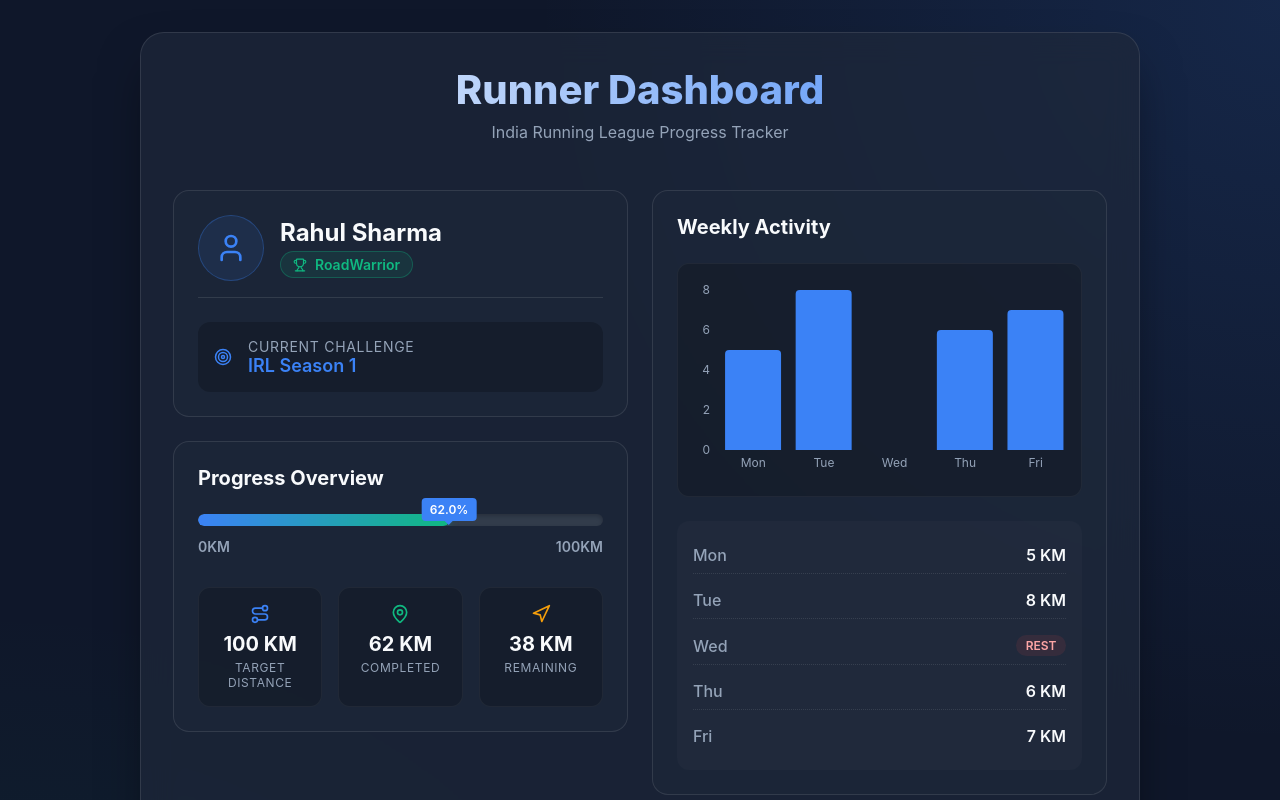
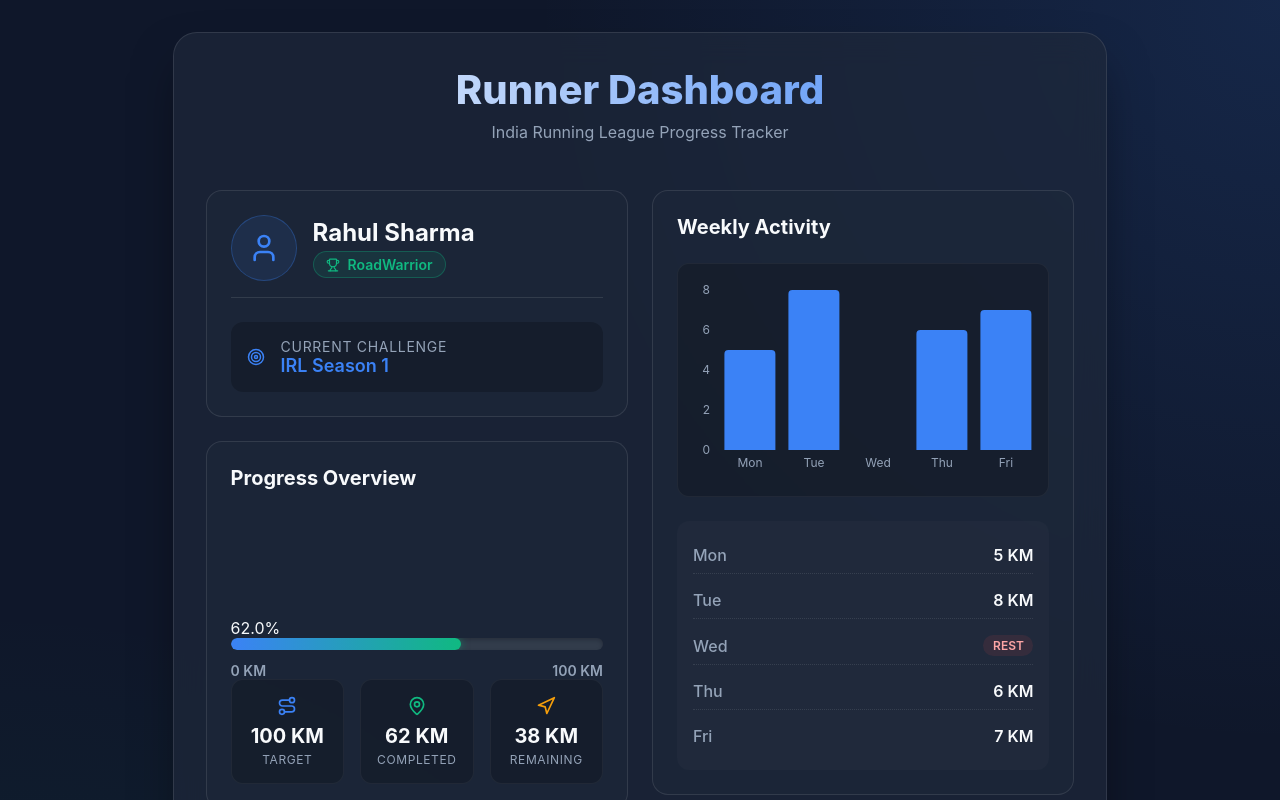
Before and after one commit to CodyBrat/runner, a React (Vite) app: page / in a window 1280 px wide. Shown: the top 800 px of the page. Built offline with nearby package versions, Linux system fonts and the light colour scheme.

Commit message:
feat: Add circular progress indicator to metrics

```diff
--- a/src/components/ProgressMetrics.jsx
+++ b/src/components/ProgressMetrics.jsx
@@ -5,12 +5,37 @@ import { Route, MapPin, Navigation } from 'lucide-react';
 const ProgressMetrics = ({ data }) => {
     const percentage = Math.min((data.completed_distance / data.target_distance) * 100, 100).toFixed(1);
     const remaining = Math.max(data.target_distance - data.completed_distance, 0);
+    const circleRadius = 40;
+    const circleCircumference = 2 * Math.PI * circleRadius;
+    const strokeDashoffset = circleCircumference - (percentage / 100) * circleCircumference;
 
     return (
         <div className="card progress-metrics">
             <h3 className="section-title">Progress Overview</h3>
 
-            <div className="progress-container">
+            <div className="progress-visualizations">
+                <div className="circular-progress-container">
+                    <svg width="100" height="100" viewBox="0 0 100 100">
+                        <circle
+                            className="circle-bg"
+                            cx="50" cy="50" r={circleRadius}
+                            strokeWidth="8" fill="none"
+                        />
+                        <circle
+                            className="circle-fill"
+                            cx="50" cy="50" r={circleRadius}
+                            strokeWidth="8" fill="none"
+                            strokeDasharray={circleCircumference}
+                            strokeDashoffset={strokeDashoffset}
+                            strokeLinecap="round"
+                        />
+                    </svg>
+                    <div className="circular-text">
+                        <span>{percentage}%</span>
+                    </div>
+                </div>
+
+                <div className="linear-progress-wrapper">
                     <div className="progress-bar-bg">
                         <div
                             className="progress-bar-fill"
@@ -18,11 +43,9 @@ const ProgressMetrics = ({ data }) => {
                         ></div>
                     </div>
                     <div className="progress-labels">
-                    <span className="progress-start">0KM</span>
-                    <span className="progress-current" style={{ left: `${percentage}%` }}>
-                        {percentage}%
-                    </span>
-                    <span className="progress-end">{data.target_distance}KM</span>
+                        <span className="progress-start">0 KM</span>
+                        <span className="progress-end">{data.target_distance} KM</span>
+                    </div>
                 </div>
             </div>
 
@@ -30,7 +53,7 @@ const ProgressMetrics = ({ data }) => {
                 <div className="metric-box">
                     <Route size={20} className="metric-icon primary" />
                     <span className="metric-value">{data.target_distance} KM</span>
-                    <span className="metric-label">Target Distance</span>
+                    <span className="metric-label">Target</span>
                 </div>
                 <div className="metric-box">
                     <MapPin size={20} className="metric-icon success" />
```
Lines whose indentation alone changed are shown as unchanged.
